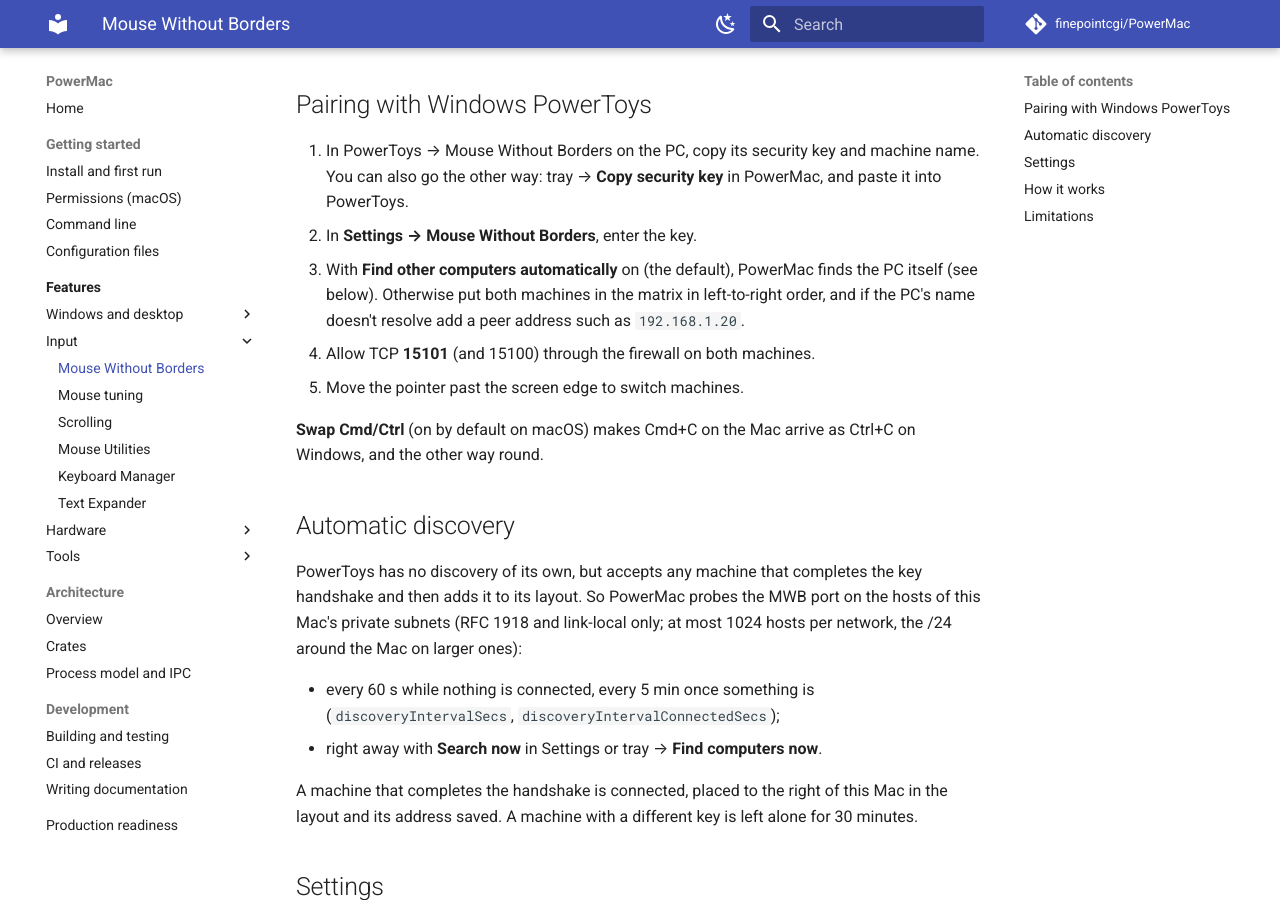
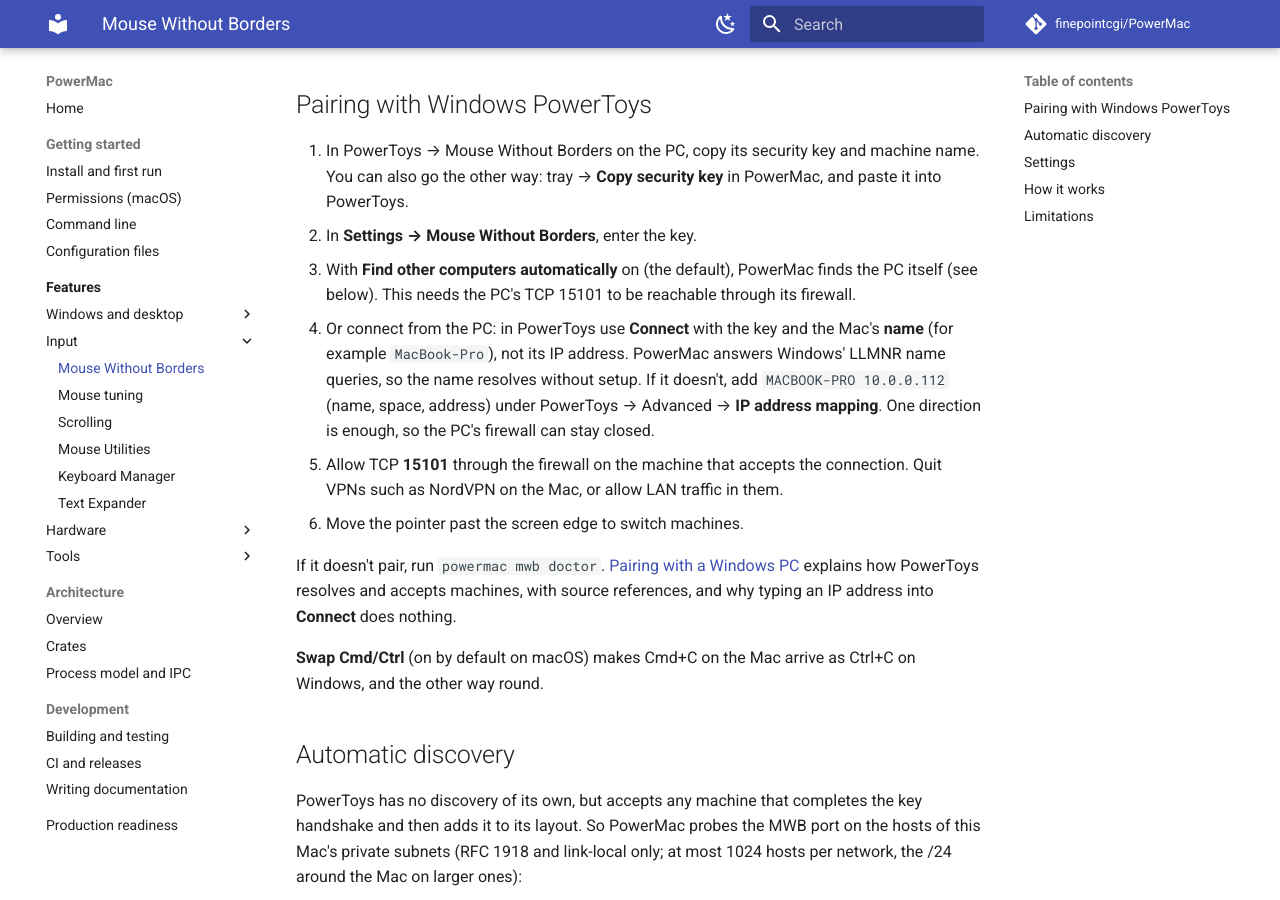
Before and after one commit to finepointcgi/PowerMac, an MkDocs documentation site: the page built from docs/features/mouse-without-borders.md, in a window 1280 px wide and 900 px high, scrolled down 898 px. Built offline with MkDocs 1.6.1 and Material for MkDocs 9.7.7, drawn with Linux system fonts in a browser that asks for light colours; comment, search, counter and statistics services are not loaded; some of the changed text lies outside the part shown.

```diff
--- a/docs/features/mouse-without-borders.md
+++ b/docs/features/mouse-without-borders.md
@@ -13,9 +13,12 @@
 
 1. In PowerToys → Mouse Without Borders on the PC, copy its security key and machine name. You can also go the other way: tray → **Copy security key** in PowerMac, and paste it into PowerToys.
 2. In **Settings → Mouse Without Borders**, enter the key.
-3. With **Find other computers automatically** on (the default), PowerMac finds the PC itself (see below). Otherwise put both machines in the matrix in left-to-right order, and if the PC's name doesn't resolve add a peer address such as `192.168.1.20`.
-4. Allow TCP **15101** (and 15100) through the firewall on both machines.
-5. Move the pointer past the screen edge to switch machines.
+3. With **Find other computers automatically** on (the default), PowerMac finds the PC itself (see below). This needs the PC's TCP 15101 to be reachable through its firewall.
+4. Or connect from the PC: in PowerToys use **Connect** with the key and the Mac's **name** (for example `MacBook-Pro`), not its IP address. PowerMac answers Windows' LLMNR name queries, so the name resolves without setup. If it doesn't, add `MACBOOK-PRO 10.0.0.112` (name, space, address) under PowerToys → Advanced → **IP address mapping**. One direction is enough, so the PC's firewall can stay closed.
+5. Allow TCP **15101** through the firewall on the machine that accepts the connection. Quit VPNs such as NordVPN on the Mac, or allow LAN traffic in them.
+6. Move the pointer past the screen edge to switch machines.
+
+If it doesn't pair, run `powermac mwb doctor`. [Pairing with a Windows PC](mouse-without-borders-pairing.md) explains how PowerToys resolves and accepts machines, with source references, and why typing an IP address into **Connect** does nothing.
 
 **Swap Cmd/Ctrl** (on by default on macOS) makes Cmd+C on the Mac arrive as Ctrl+C on Windows, and the other way round.
 
@@ -44,6 +47,8 @@
 | `shareClipboard` | true | exchange clipboard text |
 | `swapCmdCtrl` | true on macOS | swap Cmd and Ctrl on forwarded keys |
 | `autoDiscover` | true | LAN discovery |
+| `answer_name_queries` | true | answer LLMNR name queries (UDP 5355) for `machineName`, so Windows finds the Mac by name |
+| `llmnr_port` | 5355 | LLMNR port (change only for tests) |
 
 ## How it works
 
```
Also changed, not shown: CHANGELOG.md (+1 -1 lines), README.md (+2 -2 lines), docs/development/docs.md (+3 -1 lines), docs/features/dock-previews.md (+5 -0 lines), docs/features/mouse-without-borders-pairing.md (added, +89 -0 lines), docs/features/window-switcher.md (+1 -1 lines), docs/index.md (+1 -0 lines), docs/assets/gifs/dock-previews.gif (added), docs/assets/gifs/window-switcher.gif, 2 other files.
